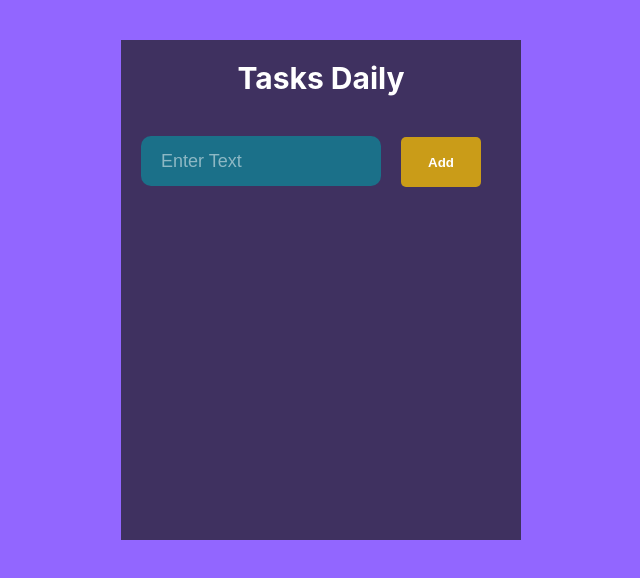
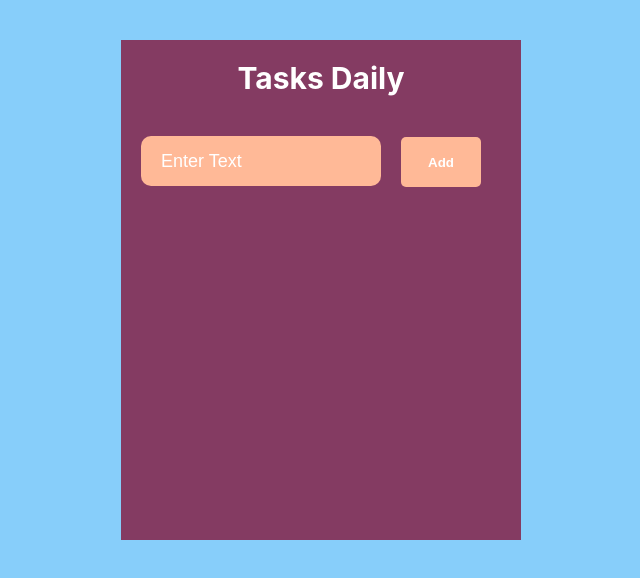
Before and after one commit to saloni0104/Tasks-daily, a React (Create React App) app: page / in a window 1280 px wide. Shown: the top 578 px of the page, without its empty margins (319-959 px from the left). Built offline with nearby package versions, Linux system fonts and the light colour scheme.

Commit message:
Project completed

```diff
--- a/src/App.css
+++ b/src/App.css
@@ -1,9 +1,9 @@
 body {
-  background-color: #9266ff;
+  background-color: lightskyblue;
 }
 
 .App{
-  background-color: #3f3160;
+  background-color: #843b62;
   min-height: 500px;
   width: 400px;
   margin: 40px auto;
@@ -17,7 +17,7 @@ body {
   color:#fff;
 }
 #to-do-form input {
-  background-color: rgb(27,112,137);
+  background-color: #ffb997;
   border: 0;
   width: 200px;
   height: 50px;
@@ -29,7 +29,7 @@ body {
 }
 
 #to-do-form input::placeholder {
-  color: rgba(255,255,255,0.5);
+  color: white;
 }
 
 #to-do-form input:focus, #to-do-form button:focus {
@@ -41,7 +41,7 @@ body {
   width: 80px;
   border-radius: 5px;
   border: 0;
-  background-color: rgb(202, 156, 24);
+  background-color:#ffb997;
   cursor:pointer;
   font-weight: bolder;
   color: #fff;
--- a/src/ListItems.css
+++ b/src/ListItems.css
@@ -1,15 +1,17 @@
 .list {
     color: #fff;
     width: 300px;
-    background-color: #bf07ac ;
+    background-color: #f67e7d;
     height: 50px;
     margin: 20px auto;
     border-radius: 5px;
+
 }
 
 .list p {
     padding: 10px;
     position: relative;
+
 }
 
 .list p span{
@@ -20,7 +22,12 @@
 
 .faicons{
     margin: 0 5px;
-    font-size: 15px;
+    font-size: 20px;
+
+}
+
+.listtext{
+    font-size: 100px;;
 }
 
 .list p input{
```
